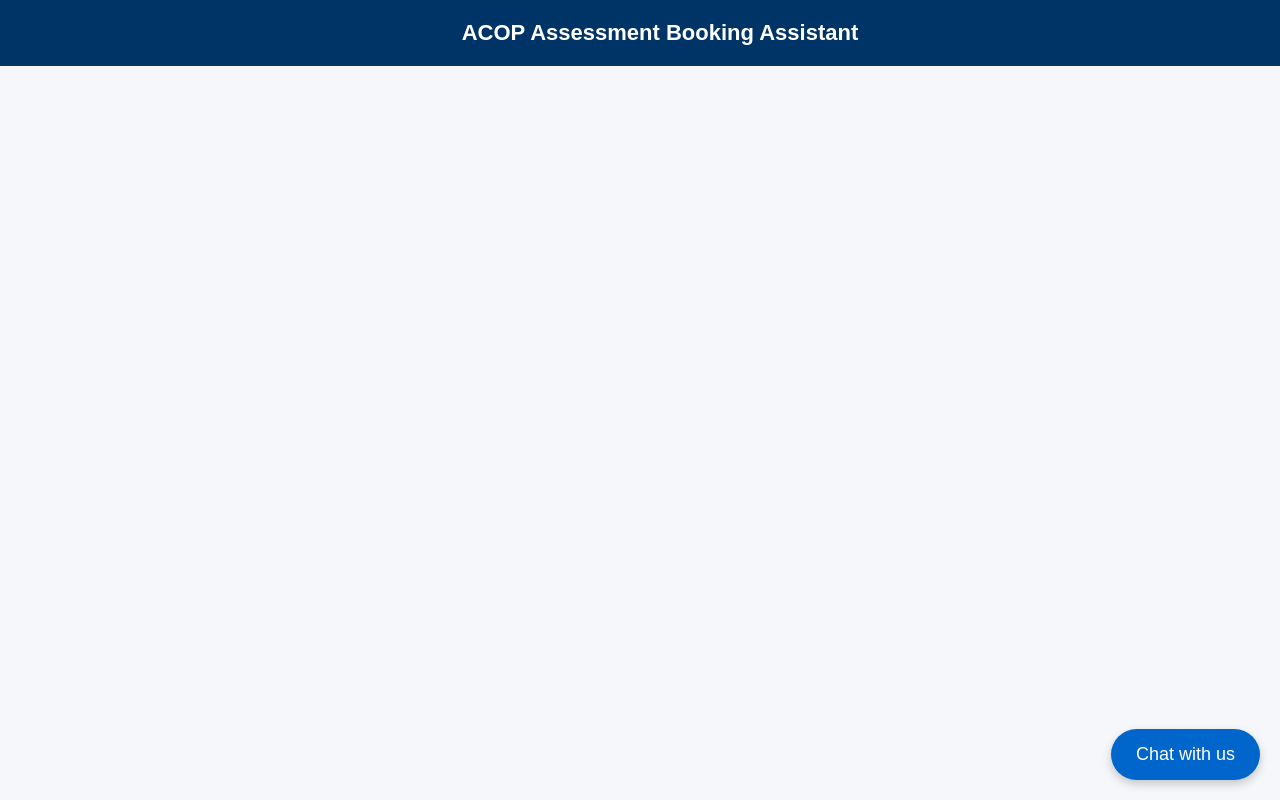
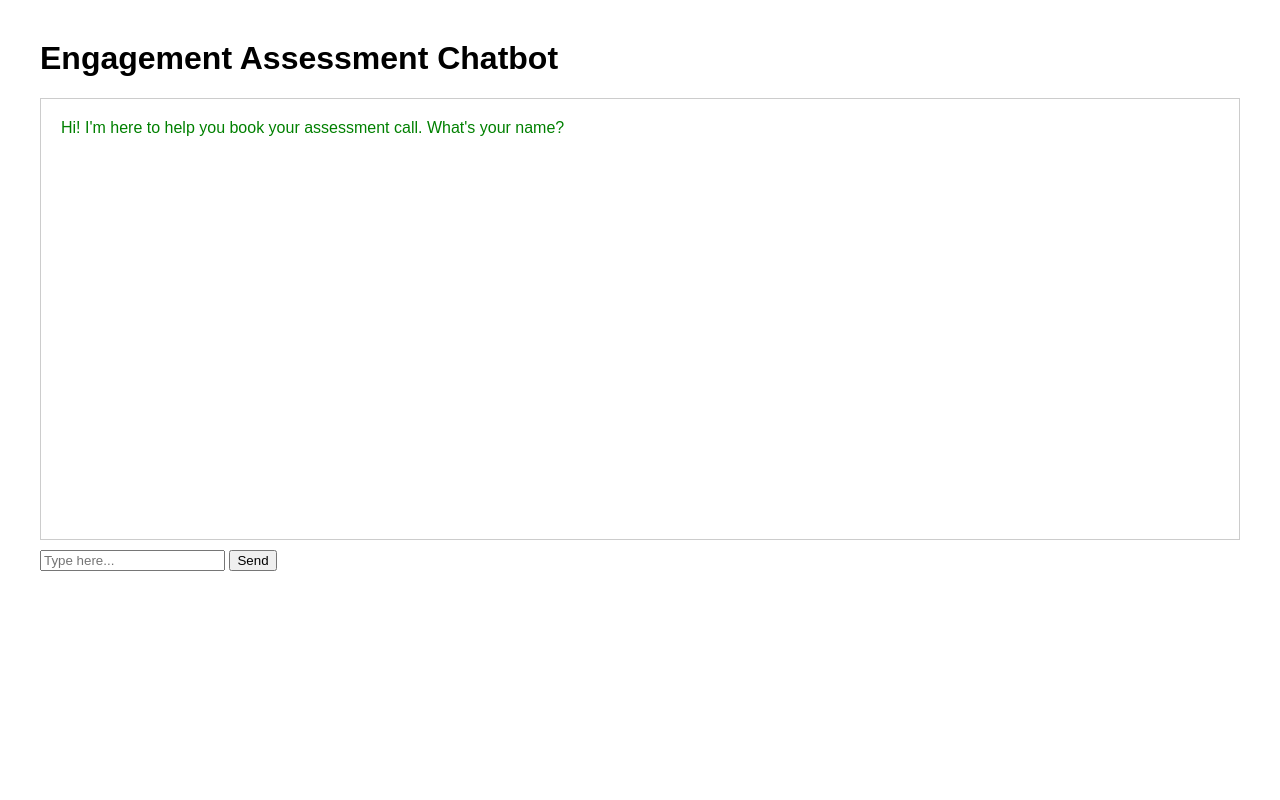
Before and after one commit to misterjcampbell/acop-chatbot-demo, a Flask app: page / in a window 1280 px wide. Run offline with Flask 2, Linux system fonts and the light colour scheme.

Commit message:
Update index.html

```diff
--- a/templates/index.html
+++ b/templates/index.html
@@ -2,162 +2,83 @@
 <html lang="en">
 <head>
     <meta charset="UTF-8">
-    <meta name="viewport" content="width=device-width, initial-scale=1.0">
-    <title>ACOP Assessment Booking Assistant</title>
+    <title>Engagement Assessment Chatbot</title>
+    <style>
+        body { font-family: Arial, sans-serif; margin: 40px; }
+        #chat { border: 1px solid #ccc; padding: 20px; height: 400px; overflow-y: auto; }
+        .user { color: blue; }
+        .bot { color: green; }
+        #input-area { margin-top: 10px; }
+    </style>
+</head>
+<body>
+    <h1>Engagement Assessment Chatbot</h1>
+    <div id="chat"></div>
+    <div id="input-area">
+        <input type="text" id="userInput" placeholder="Type here..." />
+        <button onclick="sendMessage()">Send</button>
+    </div>
 
-    <link rel="stylesheet" href="/static/style.css">
+    <script>
+        const chat = document.getElementById('chat');
+        let step = 0;
+        let formData = {};
 
-    <style>
-        /* ACOP Branding */
-        body {
-            font-family: Arial, sans-serif;
-            background-color: #f5f7fa;
-            margin: 0;
-            padding: 0;
+        function appendMessage(sender, message) {
+            const div = document.createElement('div');
+            div.className = sender;
+            div.textContent = message;
+            chat.appendChild(div);
+            chat.scrollTop = chat.scrollHeight;
         }
 
-        header {
-            width: 100%;
-            background: #003366; /* ACOP navy */
-            padding: 20px;
-            color: white;
-            text-align: center;
-            font-size: 22px;
-            font-weight: bold;
+        function sendMessage() {
+            const input = document.getElementById('userInput');
+            const text = input.value.trim();
+            if (!text) return;
+            appendMessage('user', text);
+            input.value = '';
+
+            if (step === 0) {
+                formData.name = text;
+                appendMessage('bot', "Great! What's your email?");
+                step++;
+            } else if (step === 1) {
+                formData.email = text;
+                appendMessage('bot', "Thanks! What's your phone number?");
+                step++;
+            } else if (step === 2) {
+                formData.phone = text;
+                appendMessage('bot', "When would you like to book your assessment? (YYYY-MM-DD)");
+                step++;
+            } else if (step === 3) {
+                formData.date = text;
+                appendMessage('bot', "At what time? (HH:MM)");
+                step++;
+            } else if (step === 4) {
+                formData.time = text;
+                appendMessage('bot', "Booking your assessment...");
+                bookAssessment(formData);
+                step++;
+            }
         }
 
-        /* Chat Button */
-        #openChatBtn {
-            position: fixed;
-            bottom: 20px;
-            right: 20px;
-            background: #0066cc;
-            color: white;
-            border: none;
-            border-radius: 50px;
-            padding: 15px 25px;
-            font-size: 18px;
-            cursor: pointer;
-            box-shadow: 0 4px 10px rgba(0,0,0,0.2);
-            z-index: 1000;
+        async function bookAssessment(data) {
+            try {
+                const res = await fetch('/book', {
+                    method: 'POST',
+                    headers: { 'Content-Type': 'application/json' },
+                    body: JSON.stringify(data)
+                });
+                const result = await res.json();
+                appendMessage('bot', result.message);
+            } catch (err) {
+                appendMessage('bot', "Server error. Please try again.");
+            }
         }
 
-        #openChatBtn:hover {
-            background: #004a99;
-        }
-
-        /* Chat Popup */
-        #chatPopup {
-            display: none; /* hidden by default */
-            position: fixed;
-            bottom: 90px;
-            right: 20px;
-            width: 360px;
-            height: 520px;
-            background: white;
-            border-radius: 12px;
-            box-shadow: 0 6px 15px rgba(0,0,0,0.2);
-            overflow: hidden;
-            z-index: 1000;
-            border: 1px solid #d1d1d1;
-        }
-
-        #chatHeader {
-            background: #003366;
-            color: white;
-            padding: 12px;
-            font-size: 18px;
-            text-align: center;
-        }
-
-        #chatMessages {
-            height: 360px;
-            overflow-y: auto;
-            padding: 15px;
-        }
-
-        #chatInputArea {
-            padding: 10px;
-            border-top: 1px solid #ccc;
-            display: flex;
-            gap: 8px;
-        }
-
-        #userInput {
-            flex: 1;
-            padding: 10px;
-            border-radius: 8px;
-            border: 1px solid #bbb;
-        }
-
-        #sendBtn {
-            padding: 10px 15px;
-            background: #0066cc;
-            border: none;
-            border-radius: 8px;
-            color: white;
-            cursor: pointer;
-        }
-
-        #sendBtn:hover {
-            background: #004a99;
-        }
-
-        #closeChatBtn {
-            position: absolute;
-            top: 8px;
-            right: 12px;
-            color: white;
-            cursor: pointer;
-            font-size: 18px;
-        }
-    </style>
-</head>
-
-<body>
-
-<header>
-    ACOP Assessment Booking Assistant
-</header>
-
-<!-- Chat Button -->
-<button id="openChatBtn">Chat with us</button>
-
-<!-- Chat Popup -->
-<div id="chatPopup">
-    <div id="chatHeader">
-        ACOP Chatbot
-        <span id="closeChatBtn">&times;</span>
-    </div>
-
-    <div id="chatMessages"></div>
-
-    <div id="chatInputArea">
-        <input type="text" id="userInput" placeholder="Type your message...">
-        <button id="sendBtn">Send</button>
-    </div>
-</div>
-
-<script src="/static/script.js"></script>
-
-<script>
-    const openBtn = document.getElementById("openChatBtn");
-    const closeBtn = document.getElementById("closeChatBtn");
-    const popup = document.getElementById("chatPopup");
-
-    openBtn.addEventListener("click", () => {
-        popup.style.display = "block";
-
-        // Send bot's greeting automatically
-        setTimeout(() => {
-            addBotMessage("Hi! I'm here to help you book your assessment call. What's your name?");
-        }, 300);
-    });
-
-    closeBtn.addEventListener("click", () => {
-        popup.style.display = "none";
-    });
-</script>
-
+        // Initial greeting
+        appendMessage('bot', "Hi! I'm here to help you book your assessment call. What's your name?");
+    </script>
 </body>
 </html>
```
